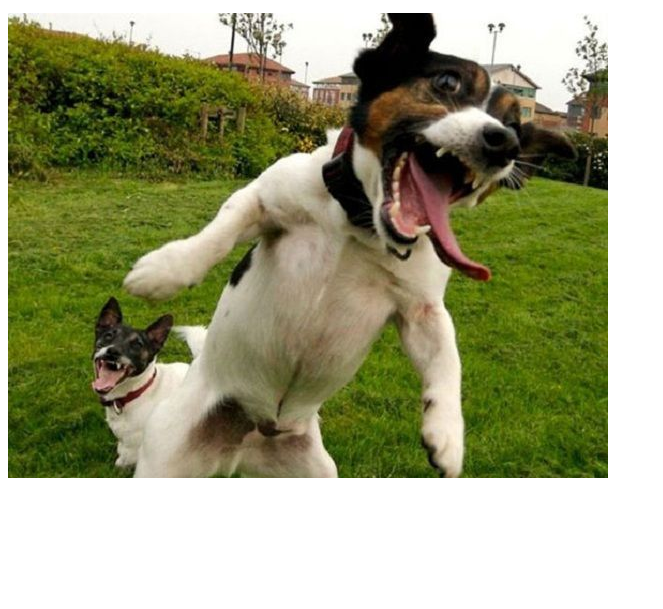
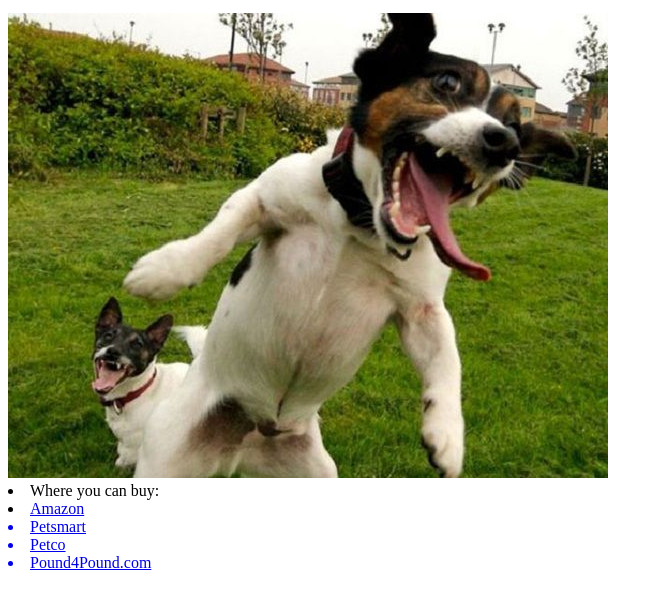
Before and after one commit to Kimbwell/Kimbwell, a plain HTML site: page index.html in a window 1280 px wide. Shown: the part 101-710 px from the top of the page, without its empty margins (0-663 px from the left). Drawn offline with Linux system fonts and the light colour scheme.

Commit message:
added retailers

```diff
--- a/index.html
+++ b/index.html
@@ -10,5 +10,13 @@
     <p>for every pound you purchase <strong> an animal shelter </strong>gets one too</p>
 
 <img src="happy dog.jpg" alt="shelter dog who just ate Pound 4 Pound">
+
+<li>Where you can buy:</li>
+<li> <a href="amazon.com" </a> Amazon</li>
+<li>Petsmart</li>
+<li>Petco</li>
+<li>Pound4Pound.com</li>
+
+
   </body>
 </html>
```
